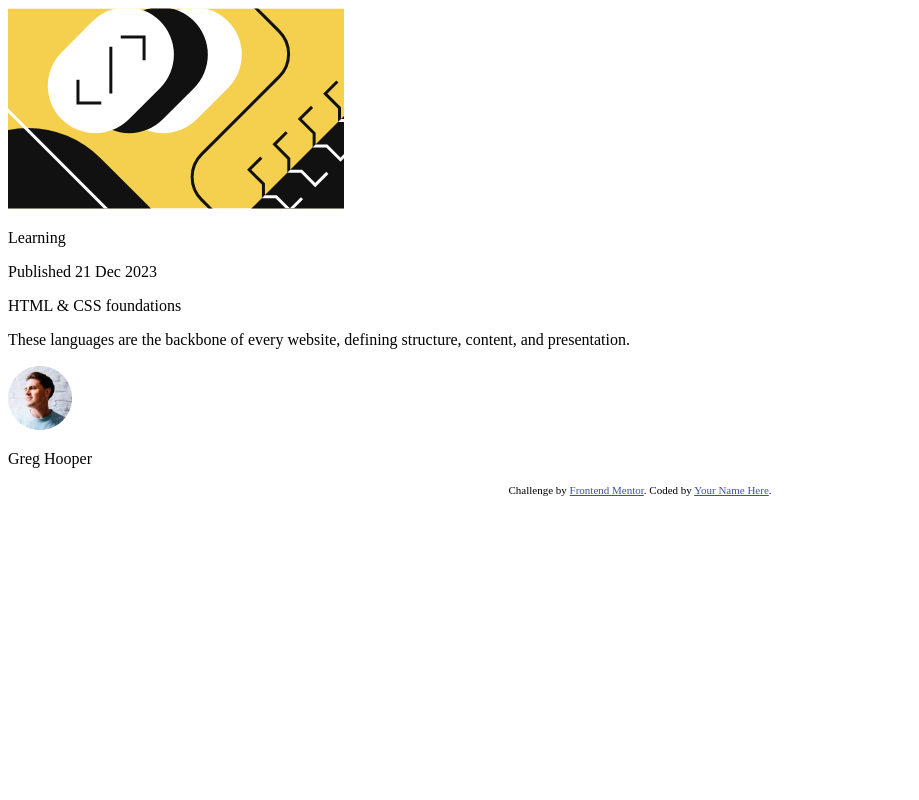
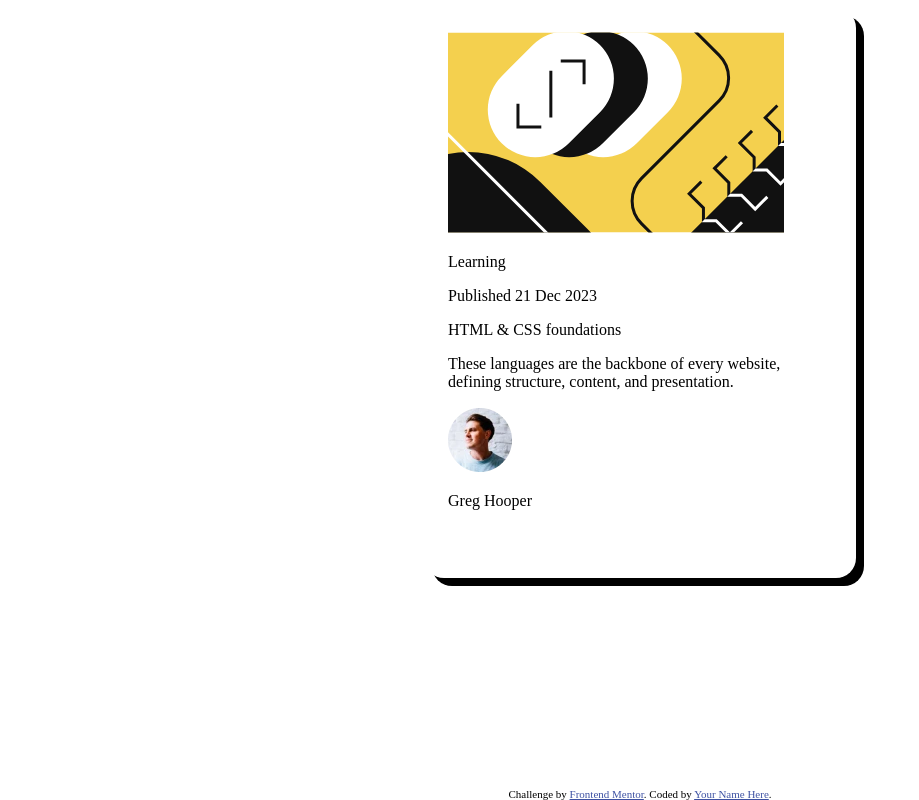
Before and after one commit to VH135/blog-preview-card, a plain HTML site: page index.html in a window 1280 px wide. Shown: the whole page, without its empty margins (0-919 px from the left). Drawn offline with Linux system fonts and the light colour scheme.

Commit message:
add container, footer styles

```diff
--- a/styles.css
+++ b/styles.css
@@ -1,6 +1,46 @@
+.container {
+    max-width: 1440px;
+    background: var(--yellow);
+    margin: auto;
+}
+
+.card-container {
+    border: 1px solid var(--black);
+    border-radius: 20px;
+    padding: 24px;
+    width: 384px;
+    height: 522px;
+    box-shadow: 8px 8px 0 0 #000;
+    background: var(--pure-white);
+    margin: auto;
+}
+
+.card-image {}
+
+.card-tag {}
+
+.card-date {}
+
+.card-heading {}
+
+.card-text-preview {}
+
+.card-author-wrapper {}
+
+.card-author-photo {}
+
+.card-author-name {}
+
+.attribution {}
+
+
 .attribution {
     font-size: 11px;
     text-align: center;
+    position: fixed;
+    bottom: 0;
+    left: 0;
+    right: 0;
 }
 
 .attribution a {
```
